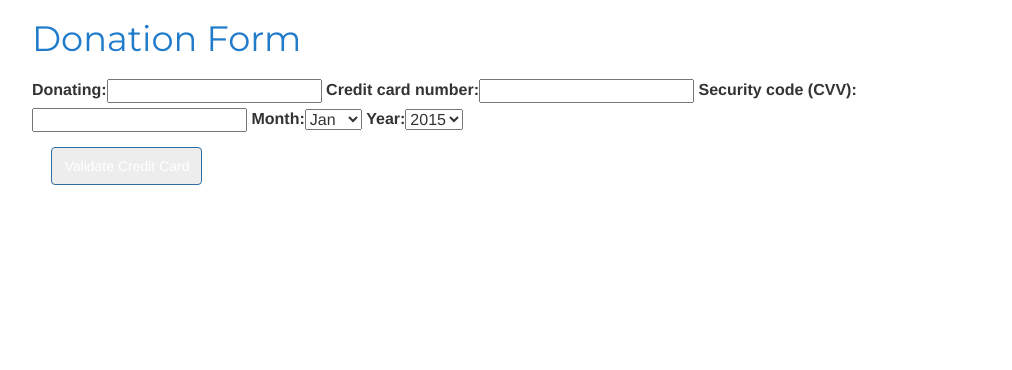
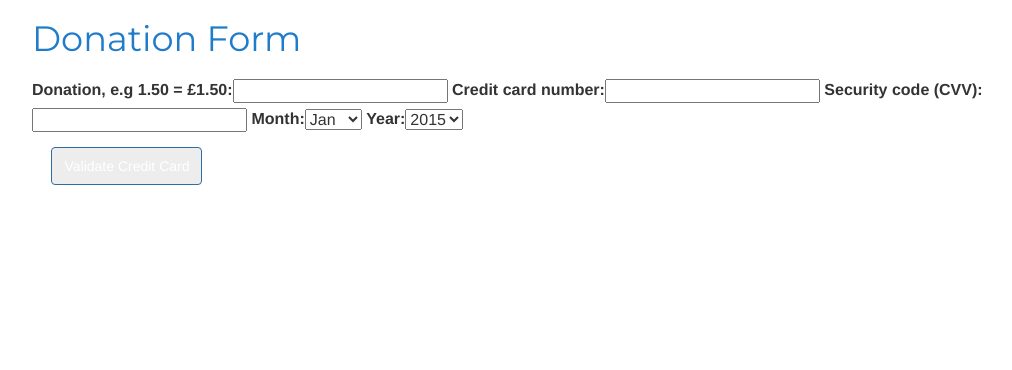
Before and after one commit to callump5/share_respite_prj, a Django app: page /donate/ in a window 1280 px wide. Shown: the part 50-420 px from the top of the page, without its empty margins (104-1116 px from the left). Run offline with Django 3.2, Linux system fonts and the light colour scheme; a user stored in the database is signed in; some libraries are stand-ins or nearby versions.

Commit message:
form amount fixe, still doing graph

```diff
--- a/donations/forms.py
+++ b/donations/forms.py
@@ -1,9 +1,11 @@
+# -*- coding: utf-8 -*-
+from __future__ import unicode_literals
 from django import forms
 
 from .models import Donation
 
 class DonationForm(forms.ModelForm):
-    amount = forms.CharField(label='Donating')
+    amount = forms.CharField(label='Donation, e.g 1.50 = £1.50',)
 
 
     MONTH_ABBREVIATIONS = [
--- a/donations/models.py
+++ b/donations/models.py
@@ -2,10 +2,15 @@
 from __future__ import unicode_literals
 
 from django.db import models
+from django.utils import timezone
 
 # Create your models here.
 
 class Donation(models.Model):
     stripe_id = models.CharField(max_length=40, default='')
     user = models.ForeignKey('auth.User', related_name='donations')
-    amount = models.FloatField(default=0.00)
+    amount = models.DecimalField(decimal_places=2, max_digits=5, default=0.00)
+    created_at = models.DateTimeField(default=timezone.now)
+
+    def __unicode__(self):
+        return self.amount
--- a/donations/urls.py
+++ b/donations/urls.py
@@ -3,7 +3,6 @@ import views
 
 urlpatterns = [
     url(r'^donate/$', views.donate, name='donation'),
-    url(r'^donations/$', views.donations),
-    url(r'^donation-data/$', views.get_donations, name='donations'),
+    url(r'^donations/$', views.donation_graphs),
 
 ]
--- a/donations/views.py
+++ b/donations/views.py
@@ -2,7 +2,7 @@
 from __future__ import unicode_literals
 
 from django.shortcuts import render
-
+from django.db.models import Sum, Count
 from django.contrib import messages
 from .forms import DonationForm
 from .models import Donation
@@ -23,20 +23,25 @@ def donate(request):
     if request.method == 'POST':
         form = DonationForm(request.POST)
         if form.is_valid():
+
+            charge = int(float(form.cleaned_data['amount']) * 100)
+
             try:
                 customer = stripe.Charge.create(
-                    amount=form.cleaned_data['amount'],
+                    amount= charge,
                     currency="GBP",
                     card=form.cleaned_data['stripe_id'],
                 )
 
+                chargeData = float(charge) / 100
+
                 if customer.paid:
                     donation_form = form.save(False)
                     donation_form.user = request.user
+                    donation_form.amount = chargeData
                     donation_form.save()
 
-                    amount = donation_form.amount / 100
-                    messages.success(request, "You donated £%s" % amount)
+                    messages.success(request, "Thank you for donating £%s!" % chargeData)
                     return redirect(reverse('profile'))
                 else:
                     messages.error(request, "We were unable to take a payment with that card!")
@@ -50,11 +55,12 @@ def donate(request):
     args.update(csrf(request))
     return render(request, 'donations/donation_form.html', args)
 
-def donations(request):
-    return render(request, 'donations/donations.html')
+def donation_graphs(request):
 
-def get_donations(request):
+    donations = Donation.objects.all()
 
-    data = Donation.objects.all()
+    total = 0
+    for donation in donations:
+        total += donation.amount
 
-    return JsonResponse(list(data))
+    return render(request, 'donations/donations.html', {'total': total})
--- a/templates/donations/donations.html
+++ b/templates/donations/donations.html
@@ -7,7 +7,6 @@
     <script type="text/javascript" src="{% static 'lib/js/d3.js' %}"></script>
     <script type="text/javascript" src="{% static 'lib/js/dc.js' %}"></script>
     <script type="text/javascript" src="{% static 'lib/js/queue.js' %}"></script>
-    <script type="text/javascript" src="{% static 'js/graph.js' %}"></script>
 
 
 
@@ -15,5 +14,6 @@
 
 {% block content %}
     <h1 class="home-header">Donations</h1>
-    <p></p>
+
+    {{ total }}
 {% endblock %}
```
Also changed, not shown: db.sqlite3, donations/migrations/0004_auto_20171203_1320.py (added), donations/migrations/0005_donation_created_at.py (added).
